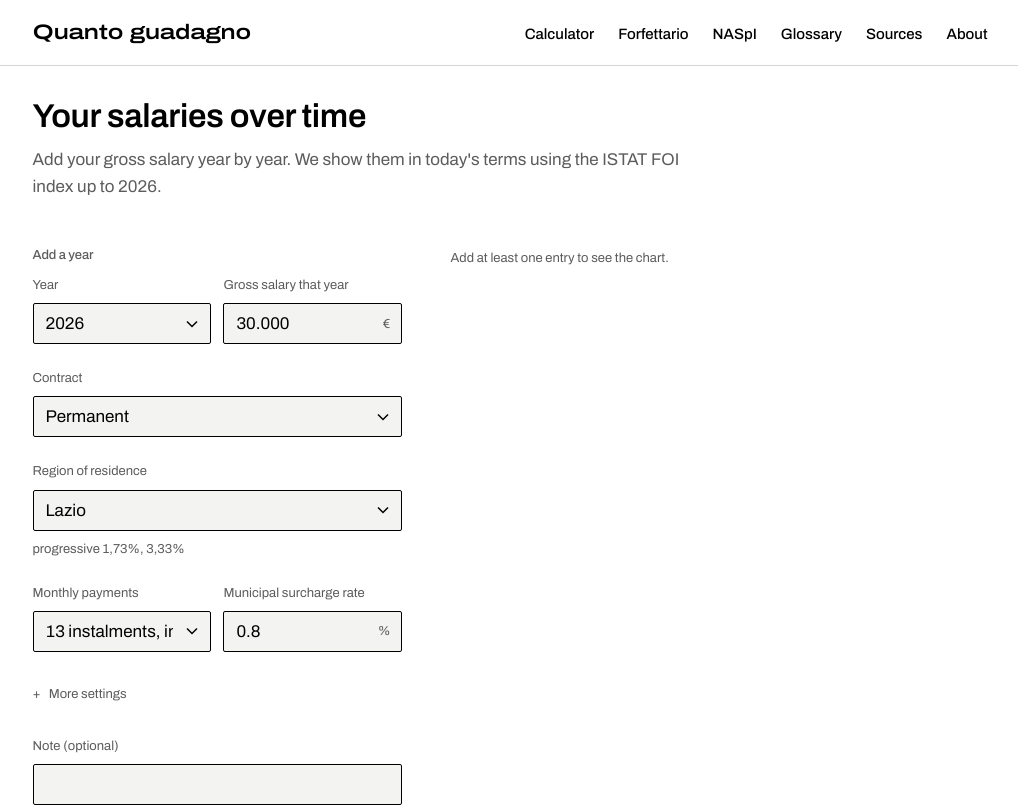
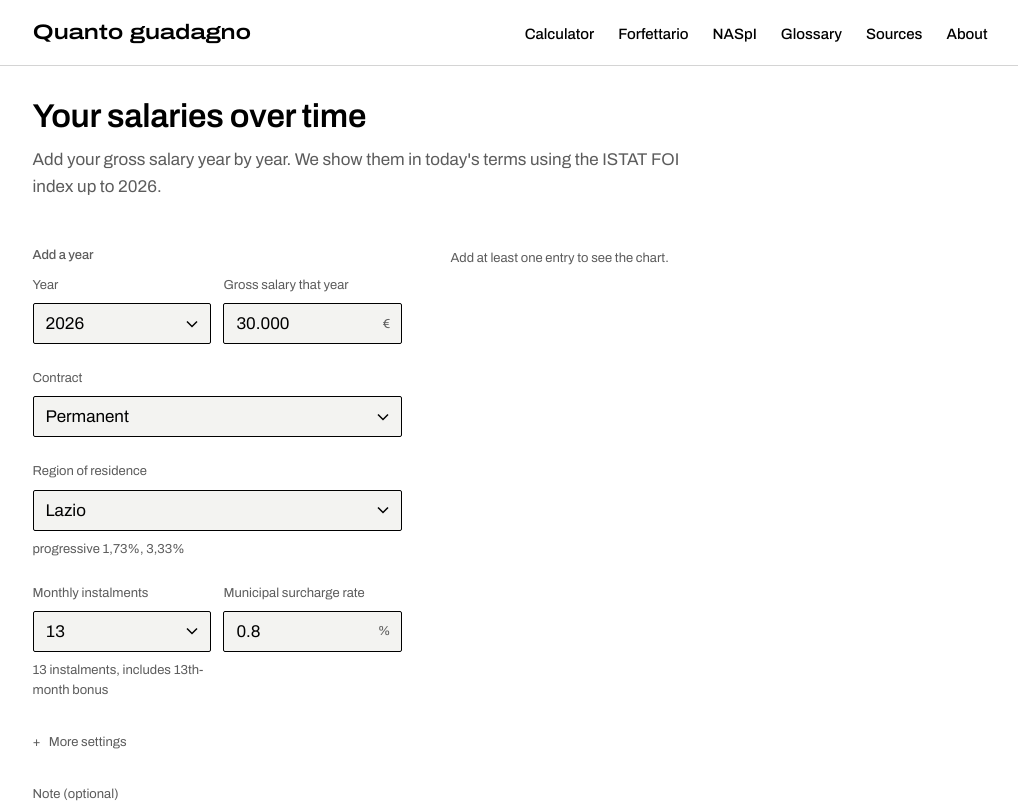
Before and after one commit to stefanovalloncini/quanto-guadagno, a React (Vite) app: page /storico-stipendio in a window 1280 px wide. Shown: the top 807 px of the page, without its empty margins (130-1148 px from the left). Built offline with nearby package versions, Linux system fonts and the light colour scheme.

Commit message:
style: untruncate the salary history mensilita

```diff
--- a/src/ui/features/salary-history/SalaryHistoryForm.tsx
+++ b/src/ui/features/salary-history/SalaryHistoryForm.tsx
@@ -2,9 +2,10 @@ import { useState } from "react";
 import { FormattedMessage, useIntl } from "react-intl";
 import { Button, Field, Select } from "@/ui/design-system/primitives";
 import { RegionSelector } from "@/ui/features/employee-calculator/components/RegionSelector.tsx";
+import { PaymentFrequencySelector } from "@/ui/features/employee-calculator/components/PaymentFrequencySelector.tsx";
 import type { ContractType } from "@/domain/calc";
 import { FOI_INDEX } from "@/domain/data";
-import { type PaymentFrequency, type SalaryEntrySettings } from "./salaryHistory.ts";
+import { type SalaryEntrySettings } from "./salaryHistory.ts";
 import { SalaryHistoryAdvancedFields } from "./SalaryHistoryAdvancedFields.tsx";
 import type { NewEntryInput } from "./useSalaryHistory.ts";
 import { formatThousands, parseDigits } from "@/ui/shared/numeric.ts";
@@ -16,8 +17,6 @@ const CONTRACT_TYPES: ReadonlyArray<ContractType> = [
   "determinato",
   "apprendistato",
 ];
-
-const PAYMENT_FREQUENCIES: ReadonlyArray<PaymentFrequency> = [12, 13, 14];
 
 const YEAR_OPTIONS = FOI_INDEX.map((p) => p.year);
 const DEFAULT_YEAR = YEAR_OPTIONS[YEAR_OPTIONS.length - 1] ?? 2026;
@@ -115,19 +114,10 @@ export function SalaryHistoryForm({ defaultSettings, onSubmit }: SalaryHistoryFo
         />
 
         <div className="qg-history-form__row">
-          <Select
-            label={<FormattedMessage id="history.form.paymentFrequency" />}
+          <PaymentFrequencySelector
             value={state.settings.paymentFrequency}
-            onChange={(e) =>
-              updateRequired("paymentFrequency", Number(e.target.value) as PaymentFrequency)
-            }
-          >
-            {PAYMENT_FREQUENCIES.map((f) => (
-              <option key={f} value={f}>
-                {intl.formatMessage({ id: `employee.form.paymentFrequency.option${f}` })}
-              </option>
-            ))}
-          </Select>
+            onChange={(paymentFrequency) => updateRequired("paymentFrequency", paymentFrequency)}
+          />
 
           <Field
             label={<FormattedMessage id="history.form.municipalTaxRate" />}
```
